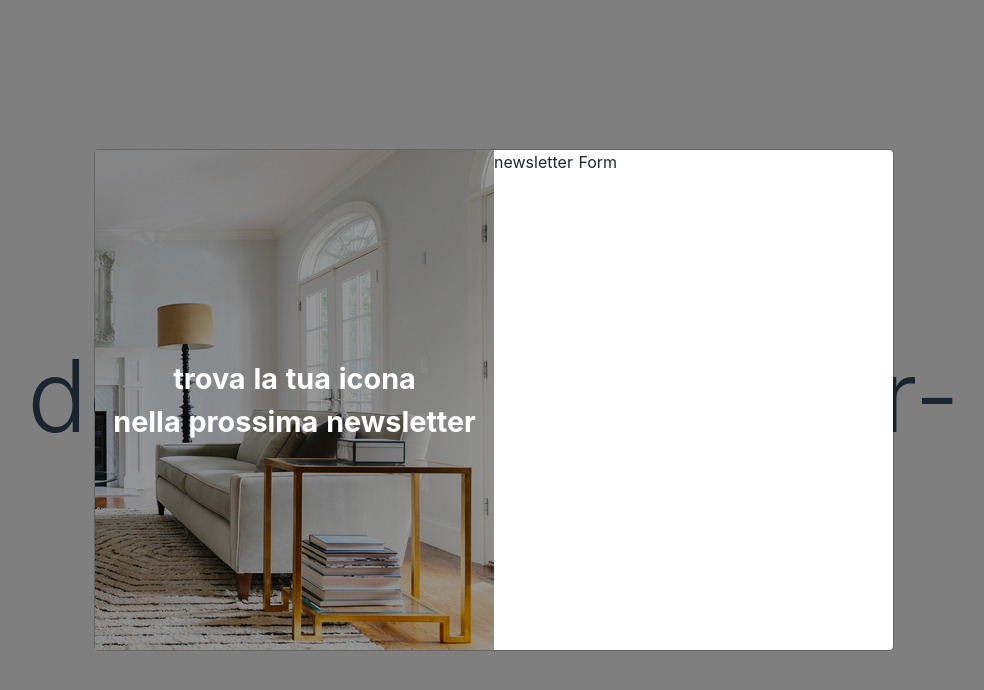
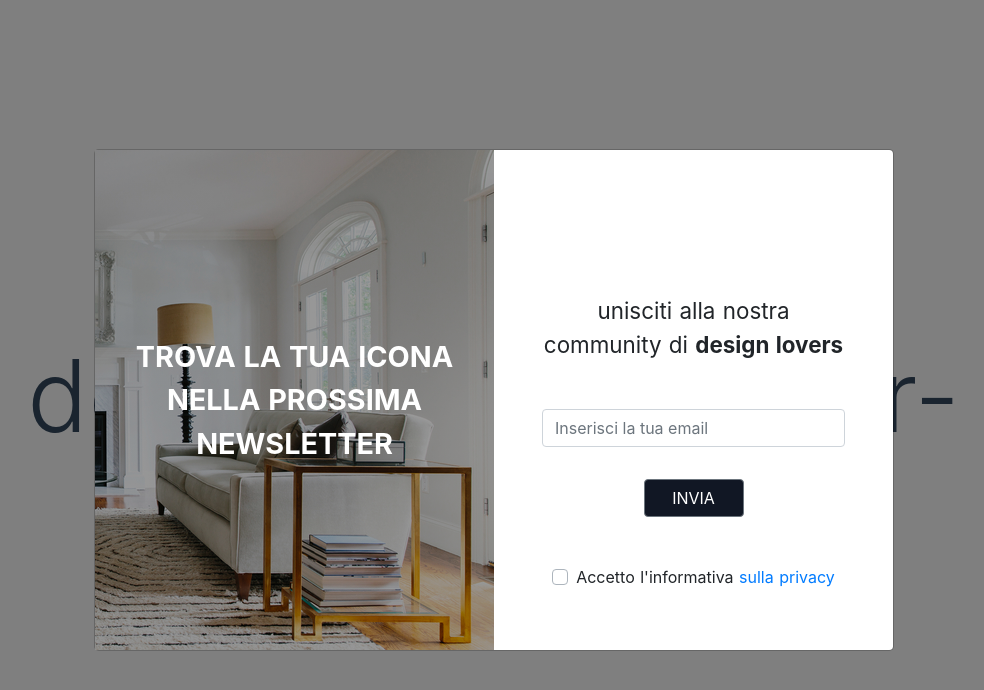
Before and after one commit to sghgh1996/deesup-task, a Nuxt app: page / in a window 1280 px wide. Shown: the top 690 px of the page, without its empty margins (146-1130 px from the left). Built offline with nearby package versions, Linux system fonts and the light colour scheme.

Commit message:
feat: complete desktop form of the newsletter

```diff
--- /dev/null
+++ b/components/news-letter/news-letter-form.vue
@@ -0,0 +1,54 @@
+<template>
+  <div class="c-news-letter-from d-flex flex-column align-items-center">
+    <div class="my-5 title-form">unisciti alla nostra community di <b>design lovers</b></div>
+    <b-form-input
+      v-model="form.email"
+      type="email"
+      required
+      placeholder="Inserisci la tua email"
+      class="mb-2"
+    />
+    <b-button class="button-form my-4">INVIA</b-button>
+
+    <b-form-checkbox
+      class="d-none d-lg-block mt-4"
+      v-model="form.privacyStatus"
+      value="accepted"
+      unchecked-value="not_accepted"
+    >
+      Accetto l'informativa
+      <a href="https://www.iubenda.com/privacy-policy/7828472/legal?ifr=true&height=581" target="blank"> sulla privacy</a>
+    </b-form-checkbox>
+  </div>
+</template>
+
+<script>
+export default {
+  data () {
+    return {
+      form: {
+        email: '',
+        privacyStatus: 'not_accepted'
+      }
+    }
+  }
+}
+</script>
+
+<style lang="scss" scoped>
+
+  .c-news-letter-from {
+
+    .title-form {
+      font-size: 1.4rem;
+      text-align: center;
+    }
+
+    .button-form {
+      @media (min-width: 992px) {
+        background-color: #111724;
+        width: 100px;
+      }
+    }
+  }
+</style>
--- a/components/news-letter-modal-content.vue
+++ b/components/news-letter/news-letter-modal-content.vue
@@ -1,18 +1,28 @@
 <template>
   <b-row>
-    <b-col class="image-section" cols="6">
+    <b-col class="image-section" lg="6">
       <div class="image-overlay" />
       <div class="text-section d-flex align-items-center justify-content-center">
         <div class="text-center font-weight-bold">
-          trova la tua icona <br /> nella prossima newsletter
+          TROVA LA TUA ICONA <br /> NELLA PROSSIMA NEWSLETTER
         </div>
       </div>
     </b-col>
-    <b-col cols="6">
-      newsletter Form
+    <b-col lg="6" class="px-5 py-5 mt-5">
+      <news-letter-form />
     </b-col>
   </b-row>
 </template>
+
+<script>
+import newsLetterForm from '~/components/news-letter/news-letter-form'
+
+export default {
+  components: {
+    newsLetterForm
+  }
+}
+</script>
 
 <style lang="scss" scoped>
 
--- a/layouts/default.vue
+++ b/layouts/default.vue
@@ -15,7 +15,7 @@
 </template>
 
 <script>
-import newsLetterModalContent from '~/components/news-letter-modal-content'
+import newsLetterModalContent from '~/components/news-letter/news-letter-modal-content'
 
 export default {
   components: {
```
